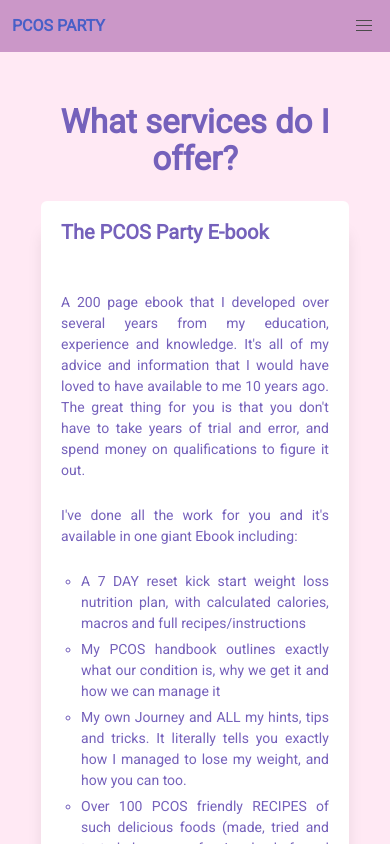
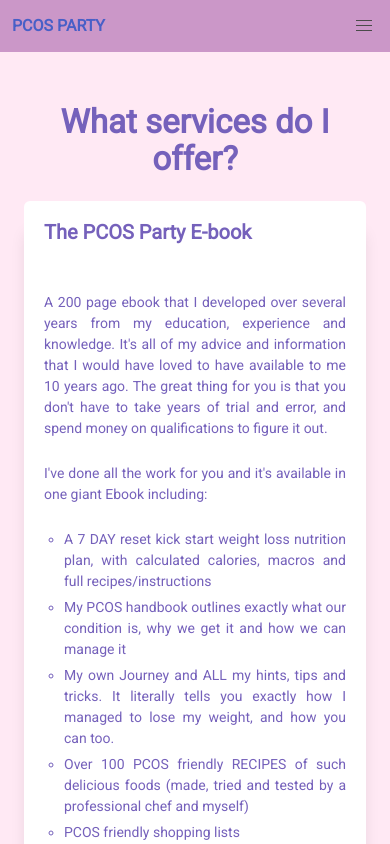
Before and after one commit to Fletch-7/pcos-launch, a React (Create React App) app: page /faq in a window 390 px wide. Shown: the top 844 px of the page. Built offline with nearby package versions, Linux system fonts and the light colour scheme.

Commit message:
respoinse-8

```diff
--- a/src/App.scss
+++ b/src/App.scss
@@ -121,6 +121,9 @@ span{
   a{
     width: auto;
   }
+  .button{
+    width: auto;
+  }
   #transform{
     height: 350;
     width: 350;
@@ -233,12 +236,15 @@ span{
     font-size: 14px;
   }
   .service-container{
-    width: 90%;
+    width: 100%;
   }
   li{
     font-size: 14px;
   }
   a{
+    width: auto;
+  }
+  .button{
     width: auto;
   }
   h2{
```
